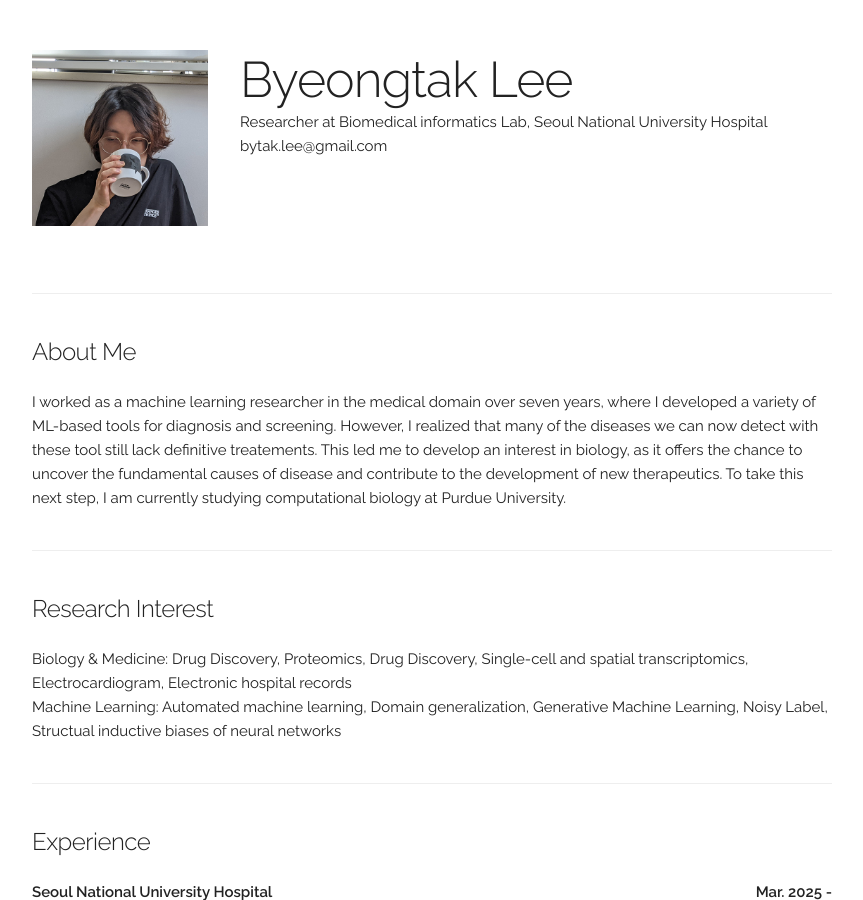
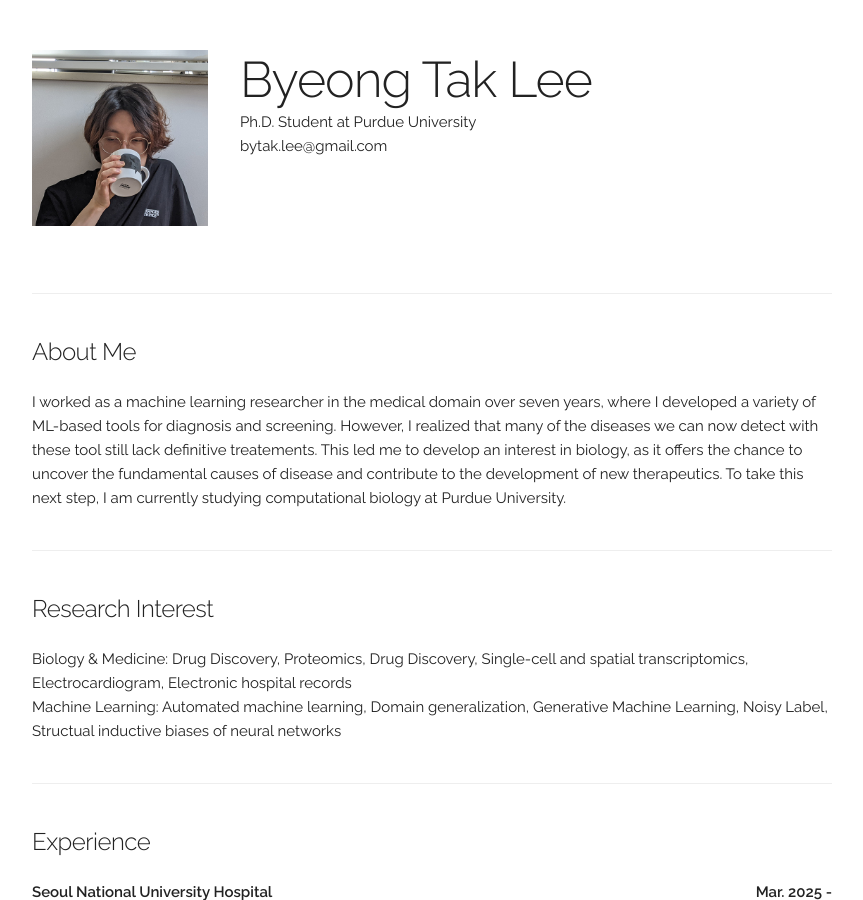
Before and after one commit to byeongtak/byeongtak.github.io, a Jekyll site: the page built from index.html, in a window 1280 px wide and 900 px high. Shown: the whole window, without its empty margins (208-1071 px from the left). Built offline with Jekyll 4.4.1, drawn with Linux system fonts in a browser that asks for light colours; some of the changed text lies outside the part shown.

Commit message:
Update main_info.yaml

```diff
--- a/_data/main_info.yaml
+++ b/_data/main_info.yaml
@@ -1,5 +1,5 @@
-name: "Byeongtak Lee"
-title: "Researcher at Biomedical informatics Lab, Seoul National University Hospital"
+name: "Byeong Tak Lee"
+title: "Ph.D. Student at Purdue University"
 email: "bytak.lee@gmail.com"
 profile_pic: "/assets/profile-pics/KakaoTalk_Photo_2024-11-18-23-00-28 003.jpeg"
 cv: "assets/statement/CV-241127.pdf"
```
